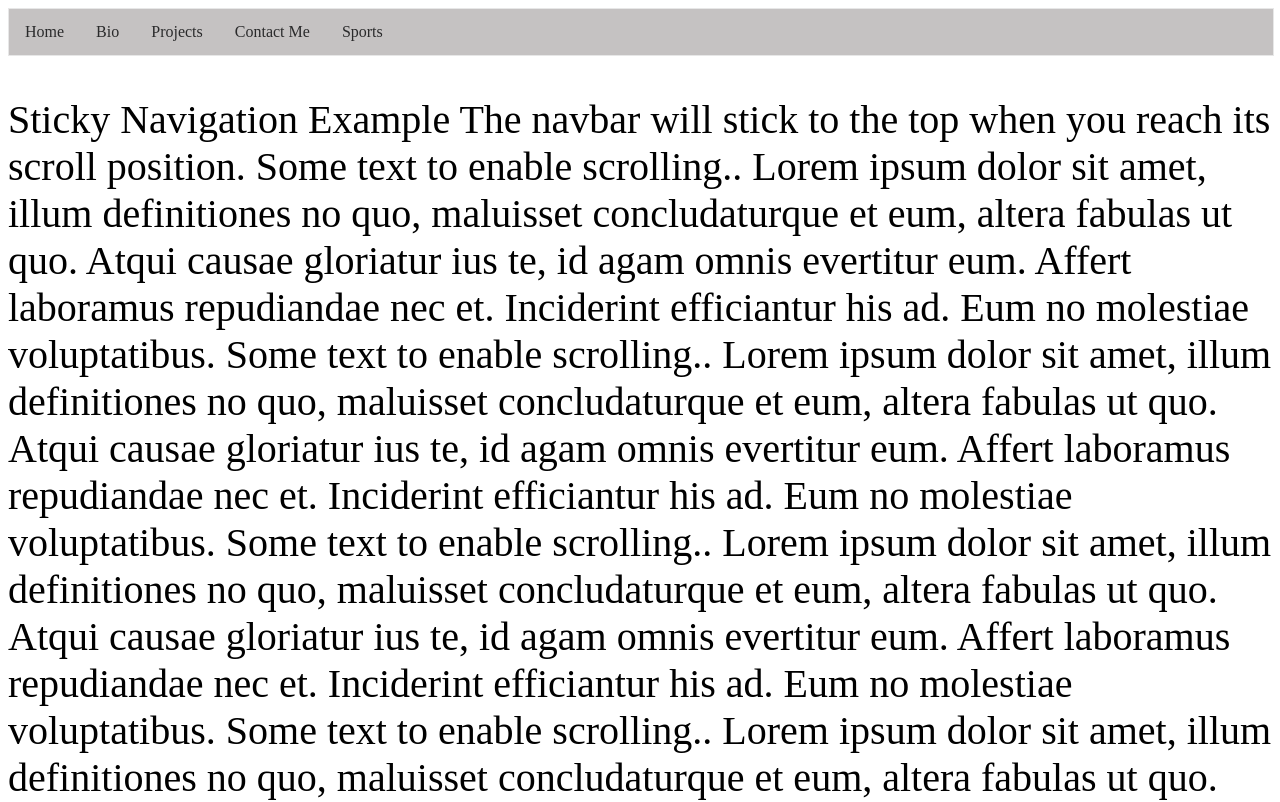
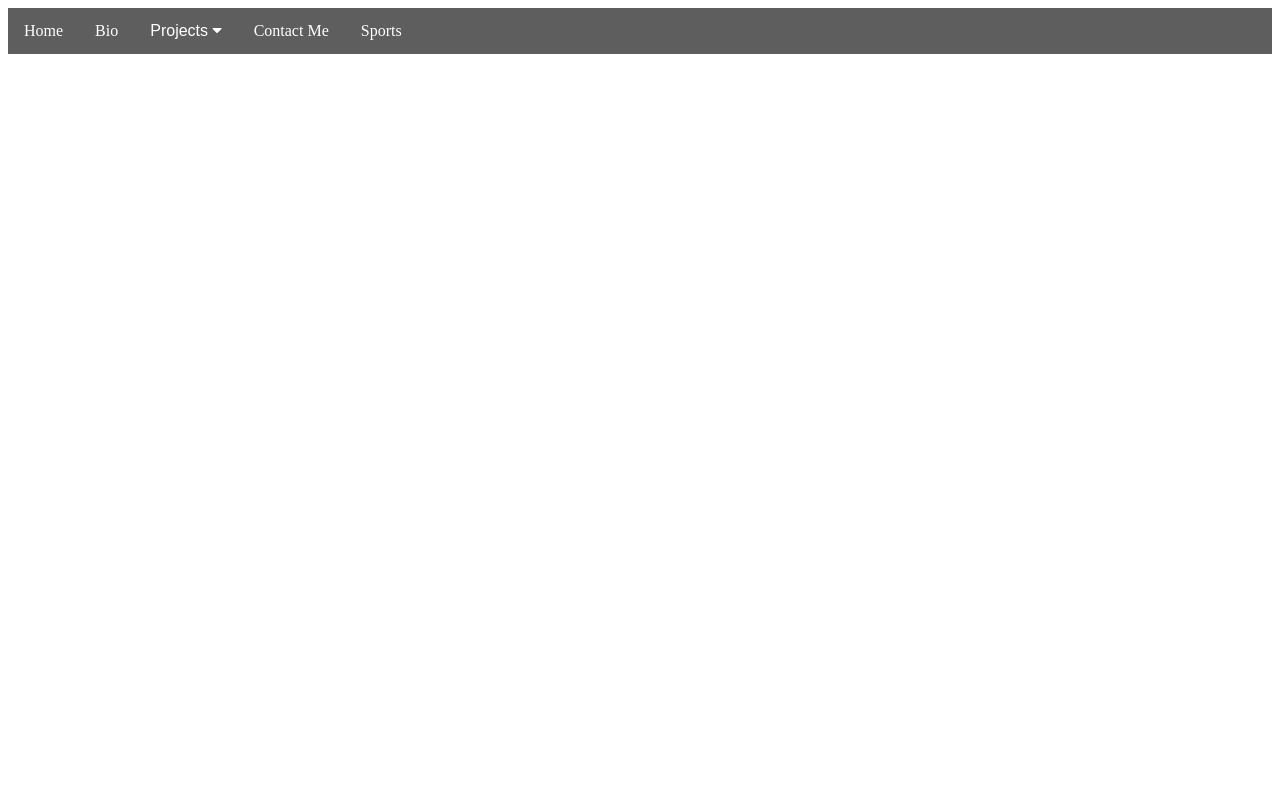
Before and after one commit to ejlong90/Personal-Website, a plain HTML site: page index.html in a window 1280 px wide. Shown: the top 802 px of the page. Drawn offline with Linux system fonts and the light colour scheme.

Commit message:
changed navbar style

```diff
--- a/index.html
+++ b/index.html
@@ -3,34 +3,26 @@
 <head>
     <meta charset="UTF-8">
     <meta name="viewport" content="width=device-width, initial-scale=1.0">
+    <link rel="stylesheet" href="https://cdnjs.cloudflare.com/ajax/libs/font-awesome/4.7.0/css/font-awesome.min.css">
     <link rel="stylesheet" href="styles.css">
     <title>Eric Long's Portfolio</title>
 </head>
 <body>
-    <ul>
-        <li><a href="#">Home</a></li>
-        <li><a href="#">Bio</a></li>
-        <li><a href="#">Projects</a></li>
-        <li><a href="#">Contact Me</a></li>
-        <li><a href="#">Sports</a></li>
-    </ul>
-
-    <p>Sticky Navigation Example
-        The navbar will stick to the top when you reach its scroll position.
-
-        Some text to enable scrolling.. Lorem ipsum dolor sit amet, illum definitiones no quo, maluisset concludaturque et eum, altera fabulas ut quo. Atqui causae gloriatur ius te, id agam omnis evertitur eum. Affert laboramus repudiandae nec et. Inciderint efficiantur his ad. Eum no molestiae voluptatibus.
-
-        Some text to enable scrolling.. Lorem ipsum dolor sit amet, illum definitiones no quo, maluisset concludaturque et eum, altera fabulas ut quo. Atqui causae gloriatur ius te, id agam omnis evertitur eum. Affert laboramus repudiandae nec et. Inciderint efficiantur his ad. Eum no molestiae voluptatibus.
-
-        Some text to enable scrolling.. Lorem ipsum dolor sit amet, illum definitiones no quo, maluisset concludaturque et eum, altera fabulas ut quo. Atqui causae gloriatur ius te, id agam omnis evertitur eum. Affert laboramus repudiandae nec et. Inciderint efficiantur his ad. Eum no molestiae voluptatibus.
-
-        Some text to enable scrolling.. Lorem ipsum dolor sit amet, illum definitiones no quo, maluisset concludaturque et eum, altera fabulas ut quo. Atqui causae gloriatur ius te, id agam omnis evertitur eum. Affert laboramus repudiandae nec et. Inciderint efficiantur his ad. Eum no molestiae voluptatibus.
-
-        Some text to enable scrolling.. Lorem ipsum dolor sit amet, illum definitiones no quo, maluisset concludaturque et eum, altera fabulas ut quo. Atqui causae gloriatur ius te, id agam omnis evertitur eum. Affert laboramus repudiandae nec et. Inciderint efficiantur his ad. Eum no molestiae voluptatibus.
-
-        Some text to enable scrolling.. Lorem ipsum dolor sit amet, illum definitiones no quo, maluisset concludaturque et eum, altera fabulas ut quo. Atqui causae gloriatur ius te, id agam omnis evertitur eum. Affert laboramus repudiandae nec et. Inciderint efficiantur his ad. Eum no molestiae voluptatibus.
-
-        Some text to enable scrolling.. Lorem ipsum dolor sit amet, illum definitiones no quo, maluisset concludaturque et eum, altera fabulas ut quo. Atqui causae gloriatur ius te, id agam omnis evertitur eum. Affert laboramus repudiandae nec et. Inciderint efficiantur his ad. Eum no molestiae voluptatibus.</p>
+    <div class="navbar">
+            <a href="#">Home</a>
+            <a href="#">Bio</a>
+            <div class="dropdown">
+                <button class="dropbtn">Projects
+                    <i class="fa fa-caret-down"></i>
+                </button>
+                <div class="dropdown-content">
+                    <a href="#">Games</a>
+                    <a href="#">Apps</a>
+                </div>
+            </div>
+            <a href="#">Contact Me</a>
+            <a href="#">Sports</a>
+    </div>
 
 
     <script src="app.js"></script>
--- a/styles.css
+++ b/styles.css
@@ -3,40 +3,65 @@ body {
   background-repeat: no-repeat;
 }
 
-ul {
-    list-style-type: none;
-    margin: 0;
-    padding: 0;
-    overflow: hidden;
-    border: 1px solid #e7e7e7;
-    background-color: #c5c2c2;
-    position: fixed;
-    top: 0;
-    width: 100%;
-    position: sticky;
-    /* border: 1px solid #f5f5f5; */
-  }
+.navbar {
+  overflow: hidden;
+  background-color: #5e5e5e;
+}
 
-  li {
+.navbar a {
+    font-size: 16px;
     float: left;
-  }
-
-  li a {
     display: block;
-    color: rgb(42, 42, 43);
+    color: white;
     text-align: center;
     padding: 14px 16px;
     text-decoration: none;
   }
 
-  /* Change the link color to #111 (black) on hover */
-  li a:hover {
-    background-color: #fffefe;
-  }
+.dropdown {
+  float: left;
+  overflow: hidden;
+}
 
-  .active {
-    background-color: #04AA6D;
-  }
+.dropdown .dropbtn {
+  font-size: 16px;
+  border: none;
+  outline: none;
+  color: white;
+  padding: 14px 16px;
+  background-color: inherit;
+  margin: 0;
+}
+
+.navbar a:hover, .dropdown:hover .dropbtn {
+  background-color: #5e5e5e;
+}
+
+.dropdown-content {
+  display: none;
+  position: absolute;
+  background-color: #5e5e5e;
+  min-width: 160px;
+  box-shadow: 0px 8px 16px 0px rgba(0,0,0,0.2);
+  z-index: 1;
+}
+
+.dropdown-content a {
+  float: none;
+  color: black;
+  padding: 12px 16px;
+  text-decoration: none;
+  display: block;
+  text-align: left;
+}
+
+.dropdown-content a:hover {
+  background-color: #ddd;
+}
+
+.dropdown:hover .dropdown-content {
+  display: block;
+}
 
   p {
     font-size: 40px;
```
